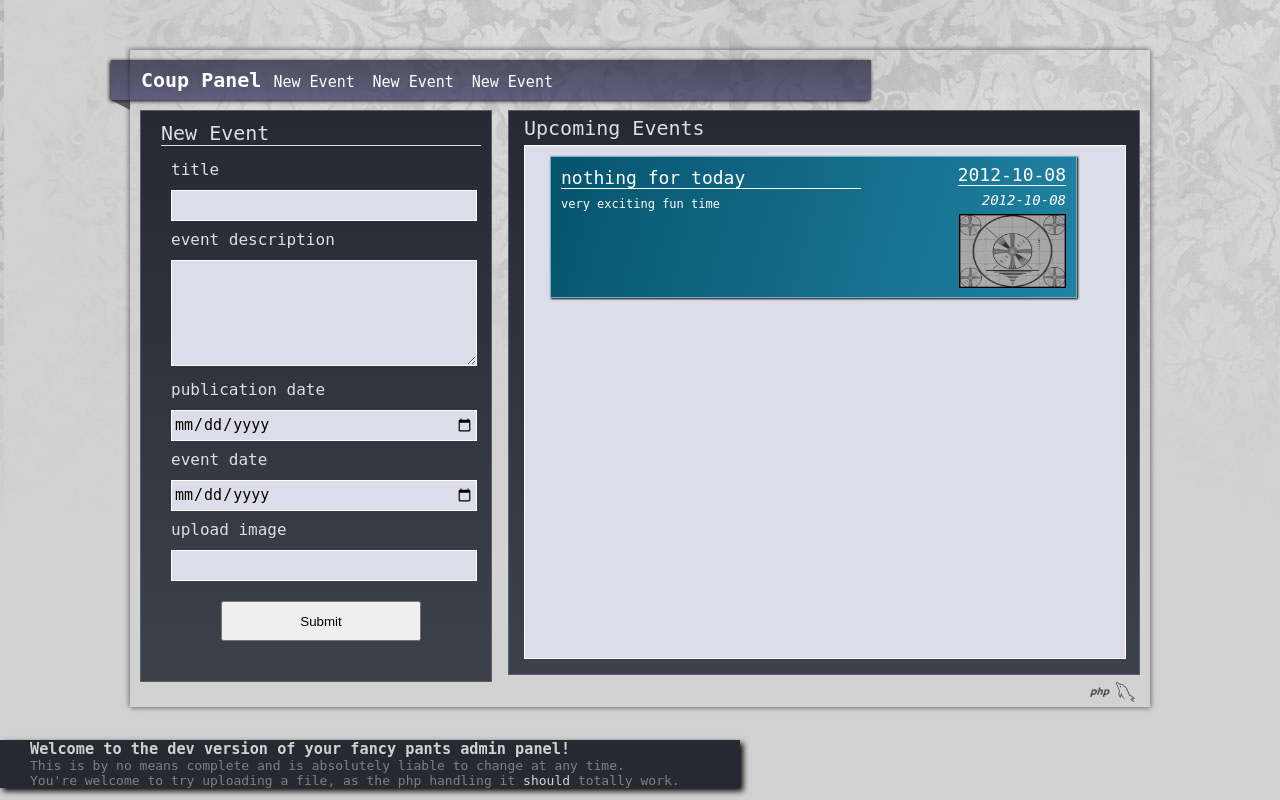
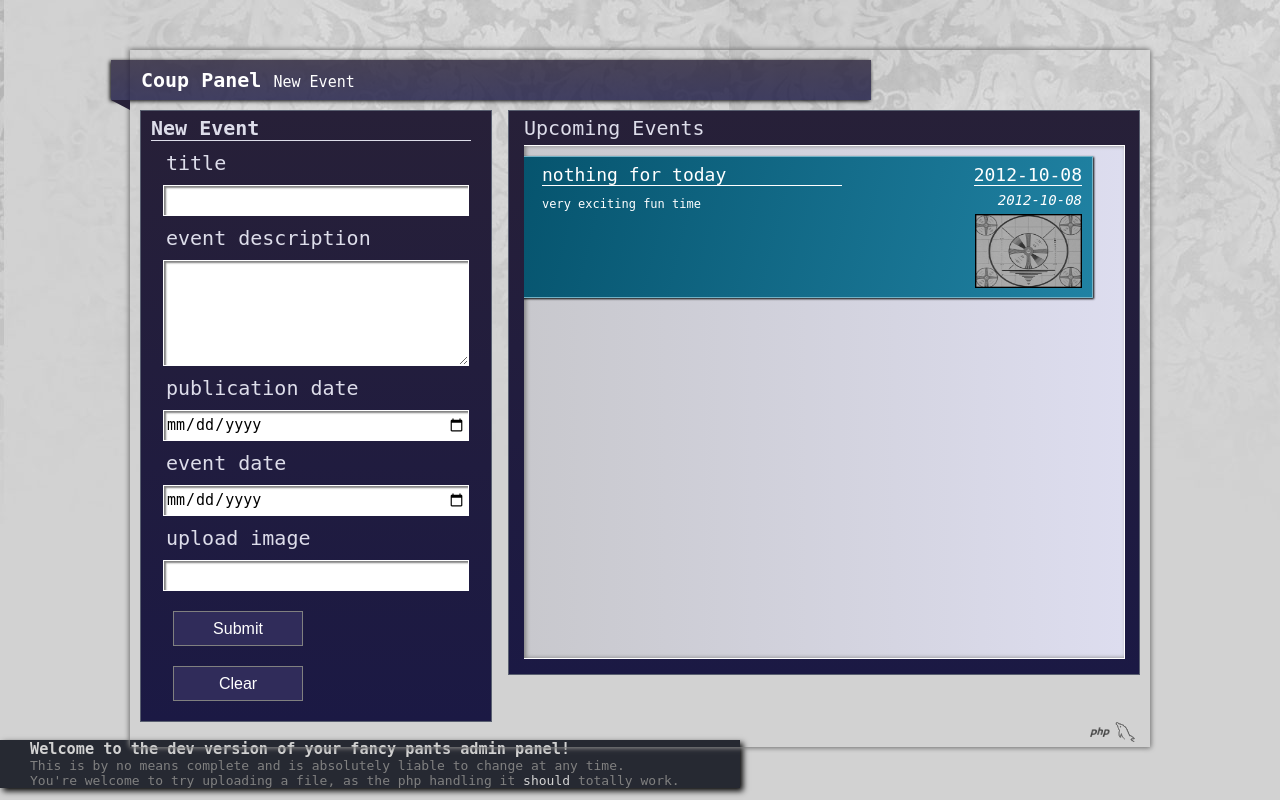
Before and after one commit to nikorova/the_coup, a PHP site: page / in a window 1280 px wide. Run offline with PHP 8.4, Linux system fonts and the light colour scheme; data that the repository does not hold is empty; some libraries are stand-ins or nearby versions.

Commit message:
refine form layout

```diff
--- a/css/main.css
+++ b/css/main.css
@@ -1,7 +1,5 @@
-body, body * {
-	padding: 0;
-	margin: 0;
-}
+body,p,h1,h2,h3,h4,h5,h6,div,img,fieldset,legend,label,input,nav,ul,li,form,a,button
+{ padding: 0px; margin: 0px; }
 
 body {
 	background: url('../static/bg/background2.jpg');
@@ -10,13 +8,9 @@ body {
 	font-family: monospace;
 }
 
-a {
-	text-decoration: none;
-}
+a { text-decoration: none; }
 
-nav ul {
-	display: inline;
-}
+nav ul { display: inline; }
 
 nav ul li {
 	list-style: none;
@@ -42,27 +36,54 @@ nav {
 	position: relative;
 
 
+	box-shadow: -1px 1px 4px 0px black;
+
+	line-height: 40px;
+	color: white;
+}
+
+.navGrad {
+	/**/
 	background-color: 	rgba(22,24,45,0.7);
 	background: 	       linear-gradient(top, rgba(22,24,45,0.7), rgba(48,44,90,0.7));
 	background: 	    -o-linear-gradient(top, rgba(22,24,45,0.7), rgba(48,44,90,0.7));
 	background: 	  -moz-linear-gradient(top, rgba(22,24,45,0.7), rgba(48,44,90,0.7));
 	background:    -webkit-linear-gradient(top, rgba(22,24,45,0.7), rgba(48,44,90,0.7));
-	box-shadow: -1px 1px 4px 0px black;
-
-	text-align: left;
-	line-height: 40px;
-	color: white;
 }
 
-#app {
+.fgGrad {
+	background-color: 	rgb(221, 221, 239);
+	background: 	       linear-gradient(right, rgb(221, 221, 239), rgb(200, 200, 205));
+	background: 	    -o-linear-gradient(right, rgb(221, 221, 239), rgb(200, 200, 205));
+	background: 	  -moz-linear-gradient(right, rgb(221, 221, 239), rgb(200, 200, 205));
+	background:    -webkit-linear-gradient(right, rgb(221, 221, 239), rgb(200, 200, 205));
+}
 
+.barGradAlpha {
+	background-color: 	rgba(39, 32, 56, 0.8);
+	background: 	       linear-gradient(top, rgba(39, 32, 56, 0.8), rgba(27, 25, 68, 0.8));
+	background: 	    -o-linear-gradient(top, rgba(39, 32, 56, 0.8), rgba(27, 25, 68, 0.8));
+	background: 	  -moz-linear-gradient(top, rgba(39, 32, 56, 0.8), rgba(27, 25, 68, 0.8));
+	background:    -webkit-linear-gradient(top, rgba(39, 32, 56, 0.8), rgba(27, 25, 68, 0.8));
 }
+
+.barGrad {
+	background-color: 	rgb(39, 32, 56);
+	background: 	       linear-gradient(top, rgb(39, 32, 56), rgb(27, 25, 68));
+	background: 	    -o-linear-gradient(top, rgb(39, 32, 56), rgb(27, 25, 68));
+	background: 	  -moz-linear-gradient(top, rgb(39, 32, 56), rgb(27, 25, 68));
+	background:    -webkit-linear-gradient(top, rgb(39, 32, 56), rgb(27, 25, 68));
+}
+
+.barBord { border: 1px solid #595F70; }
+.fgFont { color: rgb(221, 221, 234); }
+.fgBg { background: rgb(221, 221, 234); }
 
 #wrapper {
 	width: 1000px;
 	min-width: 400px;
 	height: 100%;
-    	position: relative;
+   	position: relative;
 	margin: 50px auto;
 	padding: 10px 0px 0px 0px;
 
@@ -95,15 +116,6 @@ nav {
 	min-width: 200px;
 	margin: 0px 0px 4px 0px;
 	float: right;
-
-	background-color: 	rgb(38, 41, 50);
-	background: 	       linear-gradient(top, rgb(38, 41, 50), rgb(61, 65, 73));
-	background: 	    -o-linear-gradient(top, rgb(38, 41, 50), rgb(61, 65, 73));
-	background: 	  -moz-linear-gradient(top, rgb(38, 41, 50), rgb(61, 65, 73));
-	background:    -webkit-linear-gradient(top, rgb(38, 41, 50), rgb(61, 65, 73));
-
-	color: rgb(221, 221, 234);
-	border: 1px solid #595F70;
 }
 
 #right_bar h2 {
@@ -112,129 +124,73 @@ nav {
 	font-weight: normal;
 }
 
-#upcoming_display {
-	width: 600px;
-	height: 512px;
-	margin: 5px 15px 15px 15px;
-
-	border: 1px solid white;
-	background: rgb(221, 221, 234);
-
-	overflow: auto;
-	color: black;
-	font-size: 16px;
-}
 
 #left_bar{
 	width: 350px;
 	min-width: 190px;
 	float: left;
-
-	border: 1px solid #595F70;
-	background-color: 	rgb(38, 41, 50);
-	background: 	       linear-gradient(top, rgb(38, 41, 50), rgb(61, 65, 73));
-	background: 	    -o-linear-gradient(top, rgb(38, 41, 50), rgb(61, 65, 73));
-	background: 	  -moz-linear-gradient(top, rgb(38, 41, 50), rgb(61, 65, 73));
-	background:    -webkit-linear-gradient(top, rgb(38, 41, 50), rgb(61, 65, 73));
 }
 
-#upload_event fieldset {
-	padding: 10px;
-	margin: 10px;
-
-	border: none;
-	color: rgb(221, 221, 234);
+#upload_event {
 	font-size: 20px;
 	font-family: monospace;
 }
 
-#upload_event legend {
-	color: rgb(221, 221, 234);
+.formHeader {
 	font-size: 20px;
 	border-bottom: 1px solid rgb(221, 221, 234);
 	width: 320px;
+	margin: 5px 0px 5px 10px;
 }
 
-#file_select {
-
+.formBody {
+	margin: 10px auto;
+	display: block;
+	width: 300px;
 }
 
-.up_label {
-	color: rgb(221, 221, 234);
-	font-size: 16px;
-	margin: 0px 0px 0px 10px;
-}
-
-.input_field {
+input.formBody , textarea.formBody {
 	height: 25px;
-	width: 300px;
-	margin: 10px 0px 5px 10px;
 	padding: 2px;
 
-	display: block;
-
 	border: 1px solid white;
-	background: rgb(221, 221, 234);
+	box-shadow: inset 2px 2px 2px 0px grey;
 
 	line-height: 23px;
 	font-size: 15px;
 }
 
-.input_field:invalid {
-	box-shadow: none;
-}
-
-.input_field:-moz-ui-invalid:not(output){
-	box-shadow: none;
-}
-
-#upload_event #description {
+textarea.formBody {
 	height: 100px;
-	width: 300px;
 	max-width: 300px;
-	margin: 10px 0px 5px 10px;
-	padding: 2px;
-
-	border: 1px solid white;
-	background: rgb(221, 221, 234);
-
-	font-size: 15px;
 }
 
 #up_image {
-	margin: 10px 0px 5px 10px;
-
-	background: rgb(221, 221, 234);
 	border: 3px solid red;
 	box-shadow: none;
+	display: none;
 }
 
-.button {
-	margin: 20px auto;
-	height: 40px;
-	width: 200px;
-	display: block;
+.fBtn {
+	width: 130px;
+	height: 35px;
+	margin: 10px 7px 10px 7px;
+	display: inline;
+	background-color: 	rgb(48,44,90);
+	color: white;
+	border: 1px solid grey;
+	font-size: 16px;
 }
+
 
 .corner_bit {
 	position: relative;
-	border-top: 10px solid rgba(41,41,51,0.7);
+	border-top: 10px solid rgb(39, 32, 56);
 	border-left: 19px solid transparent;
 	top: 0px;
 	left: -29px;
 	width: 0px;
 }
-
-.clear {
-	position: relative;
-	clear: both;
-	width: 100%;
-}
-
-.highlight {
-	color: rgb(210, 210, 210);
-}
-
 
 .bottom_logo {
 	height: 20px;
@@ -245,8 +201,25 @@ nav {
 	opacity: 0.7;
 }
 
+#upcoming_display {
+	width: 600px;
+	height: 512px;
+	margin: 5px 15px 15px 15px;
+
+	border: 1px solid white;
+	border-left: none;
+	box-shadow: inset 2px 0px 4px 0px grey;
+
+	overflow: auto;
+}
+
+#uDispSOverlay {
+
+}
+
+
 .event, .editForm {
-	width: 525px;
+	width: 570px;
 	min-height: 140px;
 	position: relative;
 	color: rgb(255, 255, 255);
@@ -266,7 +239,7 @@ nav {
 .eDispWrapper {
 	width: 525px;
 	min-height: 140px;
-	margin: 10px 0px 0px 25px;
+	margin: 10px 0px 0px -3px;
 	position: relative;
 }
 
@@ -274,14 +247,14 @@ nav {
 	width: 70px;
 	position: absolute;
 	border: 1px solid grey;
-	background: rgb(46, 49, 58);
+	background-color: 	rgb(48,44,90);
 	color: white;
 	z-index: 1;
 
 }
 
-.eDel { bottom: 10px; left: 90px; }
-.eEdit { bottom: 10px; left: 10px; }
+.eDel { bottom: 10px; left: 100px; }
+.eEdit { bottom: 10px; left: 20px; }
 .eSubmit { bottom: 10px; left: 10px; }
 .eCancel { bottom: 10px; left: 90px; }
 
@@ -299,8 +272,8 @@ nav {
 .title {
 	width: 300px;
 	position: absolute;
-	top: 10px;
-	left: 10px;
+	top: 7px;
+	left: 20px;
 	font-size: 18px;
 	border-bottom: 1px solid white;
 }
@@ -308,7 +281,7 @@ nav {
 .description {
 	position: absolute;
 	top: 40px;
-	left: 10px;
+	left: 20px;
 	font-size: 12px;
 }
 
@@ -340,3 +313,4 @@ textarea.description { width: 300px; height: 60px; }
 .clear { clear: both; width: 100%; }
 .inline { display: inline; }
 .hidden { display: none; }
+.highlight { color: rgb(210, 210, 210); }
--- a/index.php
+++ b/index.php
@@ -45,11 +45,9 @@
 
 <div id="wrapper" class="borderTrans .boxShadowBlack ">
 	<div id="header" class="fontWhite BGpurpleGradientAplha boxShadowBlack">
-		<nav>
+		<nav class="barGradAlpha">
 			<h1> Coup Panel </h1>
 			<ul>
-				<li> <a href="#"> New Event </a> </li>
-				<li> <a href="#"> New Event </a> </li>
 				<li> <a href="#"> New Event </a> </li>
 			</ul>
 		</nav>
@@ -57,52 +55,55 @@
 	<div class="corner_bit"></div>
 
 	<div id="app" >
-		<div id="left_bar">
+		<div id="left_bar" class="barGrad barBord">
 			<form id="upload_event"
-				enctype="multipart/form-data" >
-				<fieldset>
-					<legend> New Event </legend>
-					<label class="up_label" for="title"> title </label>
+				enctype="multipart/form-data"
+				class="fgFont" >
+					<h3 class="formHeader"> New Event </h3>
+
+					<label class="formBody"> title </label>
 					<input name="title"
 					id="title"
-					class="clean input_field"
+					class="formBody"
 					type="text"
 					required> </input>
 
-					<label class="clean up_label" for="description"> event description </label>
+					<label class="formBody"> event description </label>
 					<textarea name="description"
-						class="clean"
-						id="description"
-						requied> </textarea>
+					class="formBody"
+					id="description"
+					requied> </textarea>
 
-					<label class="clean up_label" for="pub_date"> publication date </label>
+					<label id="blarg" class="formBody"> publication date </label>
 					<input name="pub_date"
 					id="pub_date"
-					class="clean input_field dp"
+					class="formBody dp"
 					type="date"
 					required> </input>
 
-					<label class="clean up_label" for="event_date"> event date </label>
+					<label class="formBody"> event date </label>
 					<input name="event_date"
 					id="event_date"
-					class="clean input_field dp"
+					class="formBody dp"
 					type="date"
 					required> </input>
 
-					<label class="clean up_label" for="up_image"> upload image </label>
-					<input class="clean hidden" type="hidden" name="MAX_FILE_SIZE" value="3000000" />
-					<input id="up_image" type="file" name="image"  class="clean hidden" required />
-					<input id="up_file_path" class="clean input_field" type="text" required/>
+					<label class="formBody"> upload image </label>
+					<input id="up_file_path" class="formBody" required/>
 
+					<input id="up_image" type="file" name="image"  class="formBody hidden" required />
 
-					<button id="#upload_submit" class="button" type="submit" >Submit </button>
-				</fieldset>
+					<div class="formBody">
+						<button id="#fSubmit" class="formBody fBtn" >Submit</button>
+						<button id="#fClear" class="formBody fBtn" >Clear</button>
+					</div>
 			</form>
 		</div>
 
-		<div id="right_bar">
+		<div id="right_bar" class="barGrad barBord fgFont">
 			<h2> Upcoming Events </h2>
-			<div id="upcoming_display">
+			<div id="#uDispSOverlay"></div>
+			<div id="upcoming_display" class="fgGrad">
 				<ul id="eList"></ul>
 			</div>
 		</div>
```
